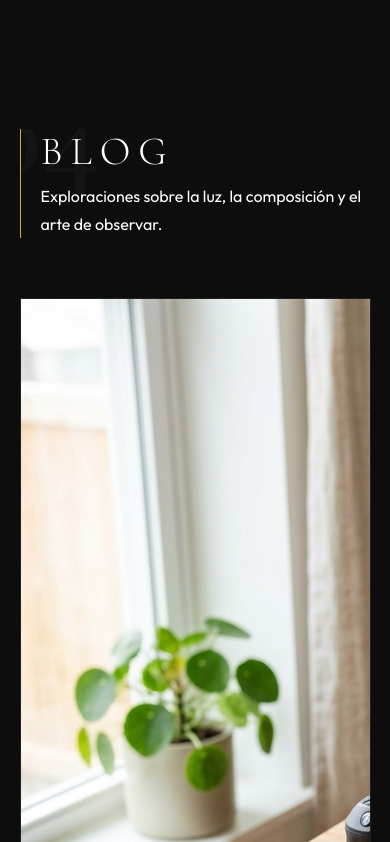
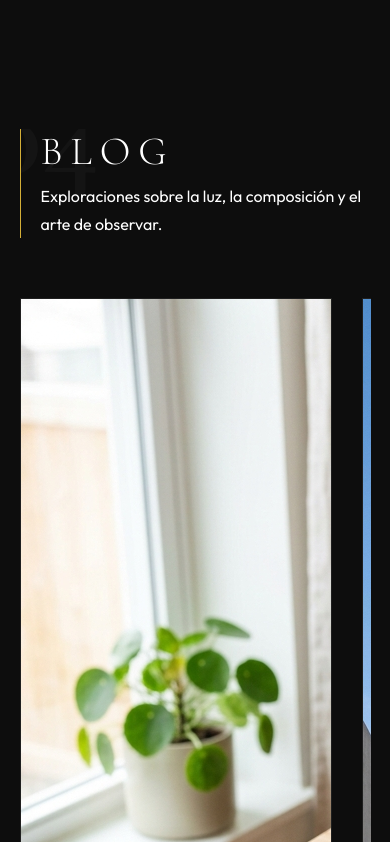
Before and after one commit to erendon25/farisa-photography, a website built with Vite: page index.html in a window 390 px wide. Shown: the part 5668-6510 px from the top of the page. Built offline with nearby package versions, Linux system fonts and the light colour scheme.

Commit message:
feat: add horizontal scroll support to blog-grid with responsive grid fallback

```diff
--- a/script.js
+++ b/script.js
@@ -108,7 +108,7 @@ document.addEventListener('DOMContentLoaded', () => {
     });
 
     // Control de desplazamiento horizontal (Rueda + Arrastrar)
-    const horizontalSections = document.querySelectorAll('.gallery-scroll, .services-grid, .plans-grid');
+    const horizontalSections = document.querySelectorAll('.gallery-scroll, .services-grid, .plans-grid, .blog-grid');
 
     horizontalSections.forEach(section => {
         // 1. Desplazamiento con la rueda del ratón (Vertical a Horizontal)
--- a/style.css
+++ b/style.css
@@ -875,17 +875,36 @@ footer {
 /* --- Blog Section --- */
 
 .blog-grid {
-    display: grid;
-    grid-template-columns: repeat(auto-fit, minmax(350px, 1fr));
-    gap: 40px;
+    display: flex;
+    overflow-x: auto;
+    gap: 30px;
+    padding-bottom: 30px;
+    scrollbar-width: none;
+    cursor: grab;
 }
 
-/* --- Blog Section Refined --- */
+.blog-grid::-webkit-scrollbar { display: none; }
+
 .blog-card {
+    flex: 0 0 clamp(300px, 80vw, 400px);
     background: transparent;
     border: 1px solid var(--glass-border);
     overflow: hidden;
     transition: var(--transition-slow);
+}
+
+@media (min-width: 992px) {
+    .blog-grid {
+        display: grid;
+        grid-template-columns: repeat(auto-fit, minmax(350px, 1fr));
+        gap: 40px;
+        overflow-x: visible;
+        cursor: default;
+    }
+
+    .blog-card {
+        flex: none;
+    }
 }
 
 .blog-card:hover {
```
